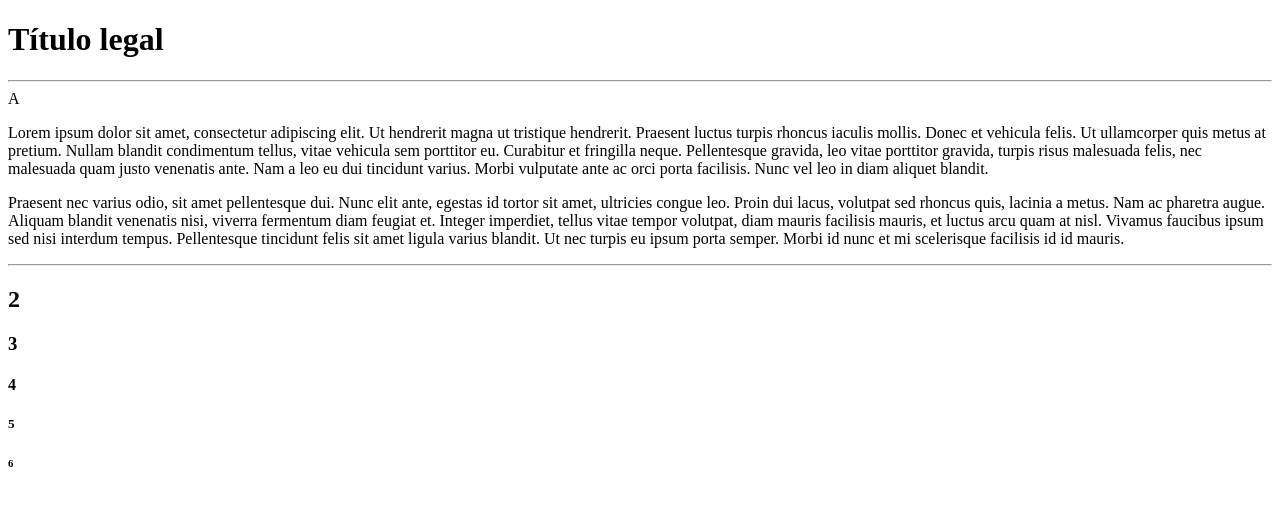
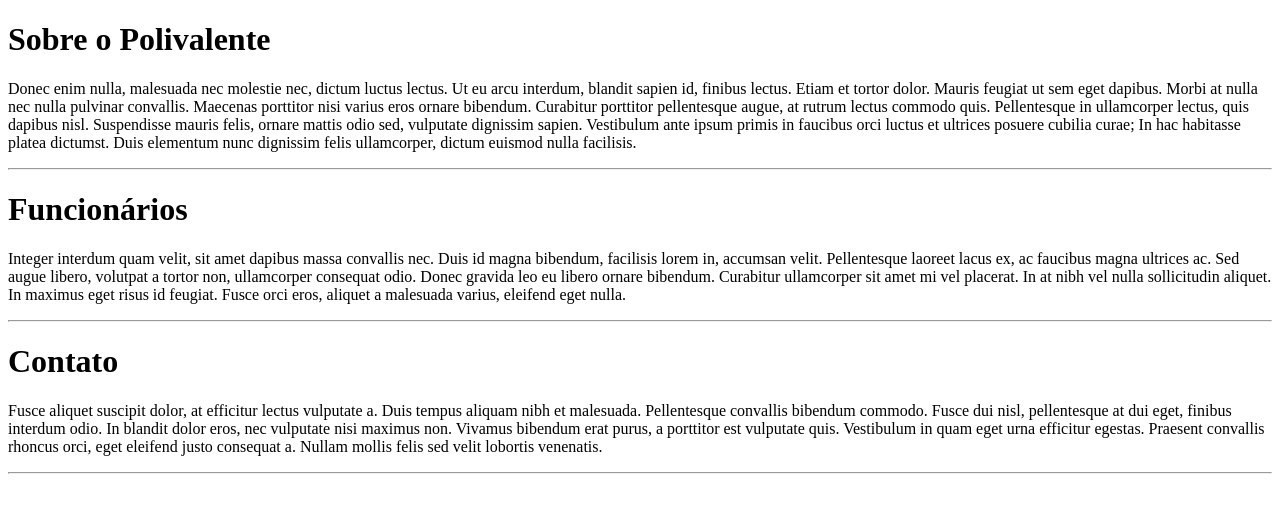
Before and after one commit to MiguelFernandoSantana/1, a plain HTML site: page index.html in a window 1280 px wide. Drawn offline with Linux system fonts and the light colour scheme.

Commit message:
Add files via upload

```diff
--- a/index.html
+++ b/index.html
@@ -3,7 +3,7 @@
     <head>
     <meta charset="UTF-8">
     <meta name="viewport" content="width=device-width, initial-scale=1.0">
-    <title>teste</title>
+    <title>Polivalente de Americana</title>
     </head>
 <body>
     <!-- control kc / cabecalho -->
@@ -18,17 +18,17 @@
 
     </header>
 
-    <!--  principal -->
-    <h1>Título legal</h1>
-    <hr> A
-    <p>Lorem ipsum dolor sit amet, consectetur adipiscing elit. Ut hendrerit magna ut tristique hendrerit. Praesent luctus turpis rhoncus iaculis mollis. Donec et vehicula felis. Ut ullamcorper quis metus at pretium. Nullam blandit condimentum tellus, vitae vehicula sem porttitor eu. Curabitur et fringilla neque. Pellentesque gravida, leo vitae porttitor gravida, turpis risus malesuada felis, nec malesuada quam justo venenatis ante. Nam a leo eu dui tincidunt varius. Morbi vulputate ante ac orci porta facilisis. Nunc vel leo in diam aliquet blandit.</p>
-    <p>Praesent nec varius odio, sit amet pellentesque dui. Nunc elit ante, egestas id tortor sit amet, ultricies congue leo. Proin dui lacus, volutpat sed rhoncus quis, lacinia a metus. Nam ac pharetra augue. Aliquam blandit venenatis nisi, viverra fermentum diam feugiat et. Integer imperdiet, tellus vitae tempor volutpat, diam mauris facilisis mauris, et luctus arcu quam at nisl. Vivamus faucibus ipsum sed nisi interdum tempus. Pellentesque tincidunt felis sit amet ligula varius blandit. Ut nec turpis eu ipsum porta semper. Morbi id nunc et mi scelerisque facilisis id id mauris.</p>
+    <!-- principal -->
+    <h1>Sobre o Polivalente</h1>
+    <p>Donec enim nulla, malesuada nec molestie nec, dictum luctus lectus. Ut eu arcu interdum, blandit sapien id, finibus lectus. Etiam et tortor dolor. Mauris feugiat ut sem eget dapibus. Morbi at nulla nec nulla pulvinar convallis. Maecenas porttitor nisi varius eros ornare bibendum. Curabitur porttitor pellentesque augue, at rutrum lectus commodo quis. Pellentesque in ullamcorper lectus, quis dapibus nisl. Suspendisse mauris felis, ornare mattis odio sed, vulputate dignissim sapien. Vestibulum ante ipsum primis in faucibus orci luctus et ultrices posuere cubilia curae; In hac habitasse platea dictumst. Duis elementum nunc dignissim felis ullamcorper, dictum euismod nulla facilisis.</p>
     <hr>
-    <h2>2</h2>
-    <h3>3</h3>
-    <h4>4</h4>
-    <h5>5</h5>
-    <h6>6</h6>
+    <h1>Funcionários</h1>
+    <p>Integer interdum quam velit, sit amet dapibus massa convallis nec. Duis id magna bibendum, facilisis lorem in, accumsan velit. Pellentesque laoreet lacus ex, ac faucibus magna ultrices ac. Sed augue libero, volutpat a tortor non, ullamcorper consequat odio. Donec gravida leo eu libero ornare bibendum. Curabitur ullamcorper sit amet mi vel placerat. In at nibh vel nulla sollicitudin aliquet. In maximus eget risus id feugiat. Fusce orci eros, aliquet a malesuada varius, eleifend eget nulla.</p>
+    <hr>
+    <h1>Contato</h1>
+    <p>Fusce aliquet suscipit dolor, at efficitur lectus vulputate a. Duis tempus aliquam nibh et malesuada. Pellentesque convallis bibendum commodo. Fusce dui nisl, pellentesque at dui eget, finibus interdum odio. In blandit dolor eros, nec vulputate nisi maximus non. Vivamus bibendum erat purus, a porttitor est vulputate quis. Vestibulum in quam eget urna efficitur egestas. Praesent convallis rhoncus orci, eget eleifend justo consequat a. Nullam mollis felis sed velit lobortis venenatis.</p>
+    <hr>
+
 
 
 
```
